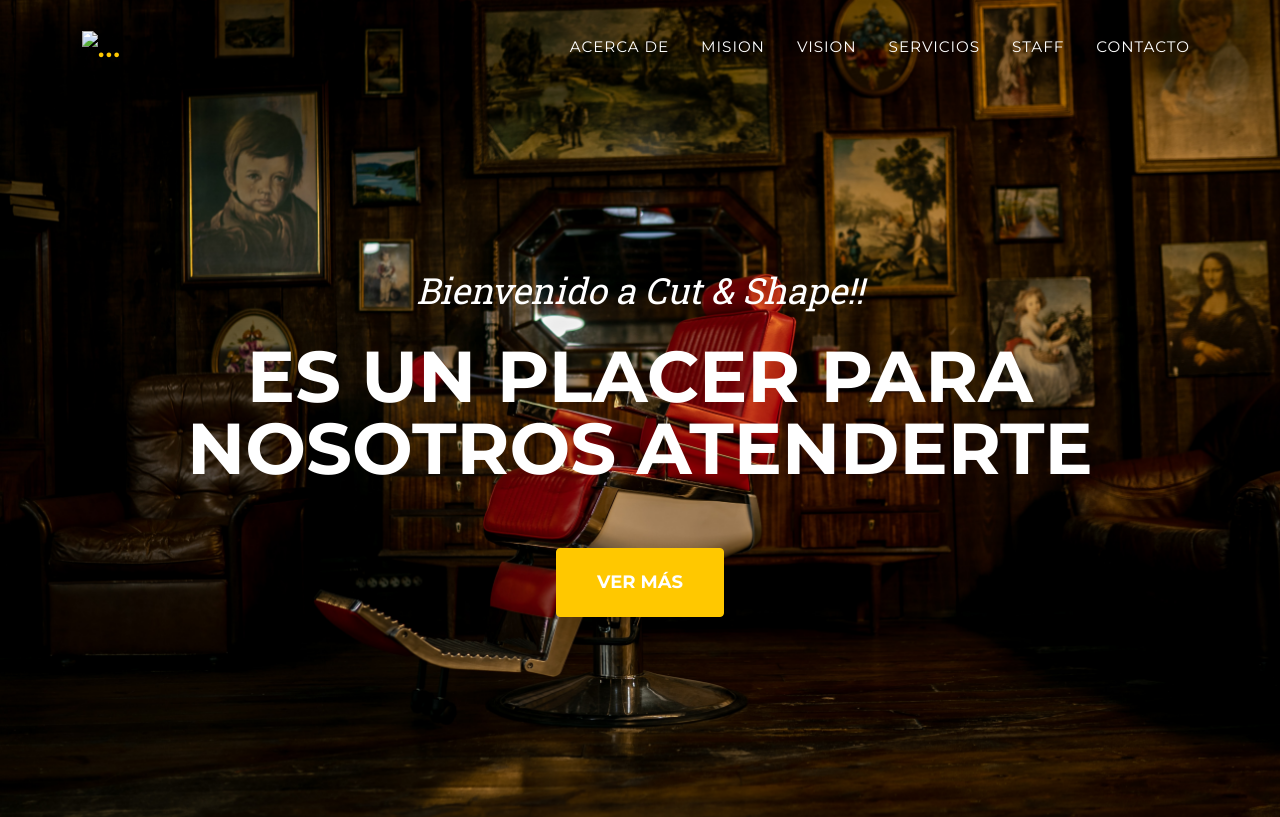
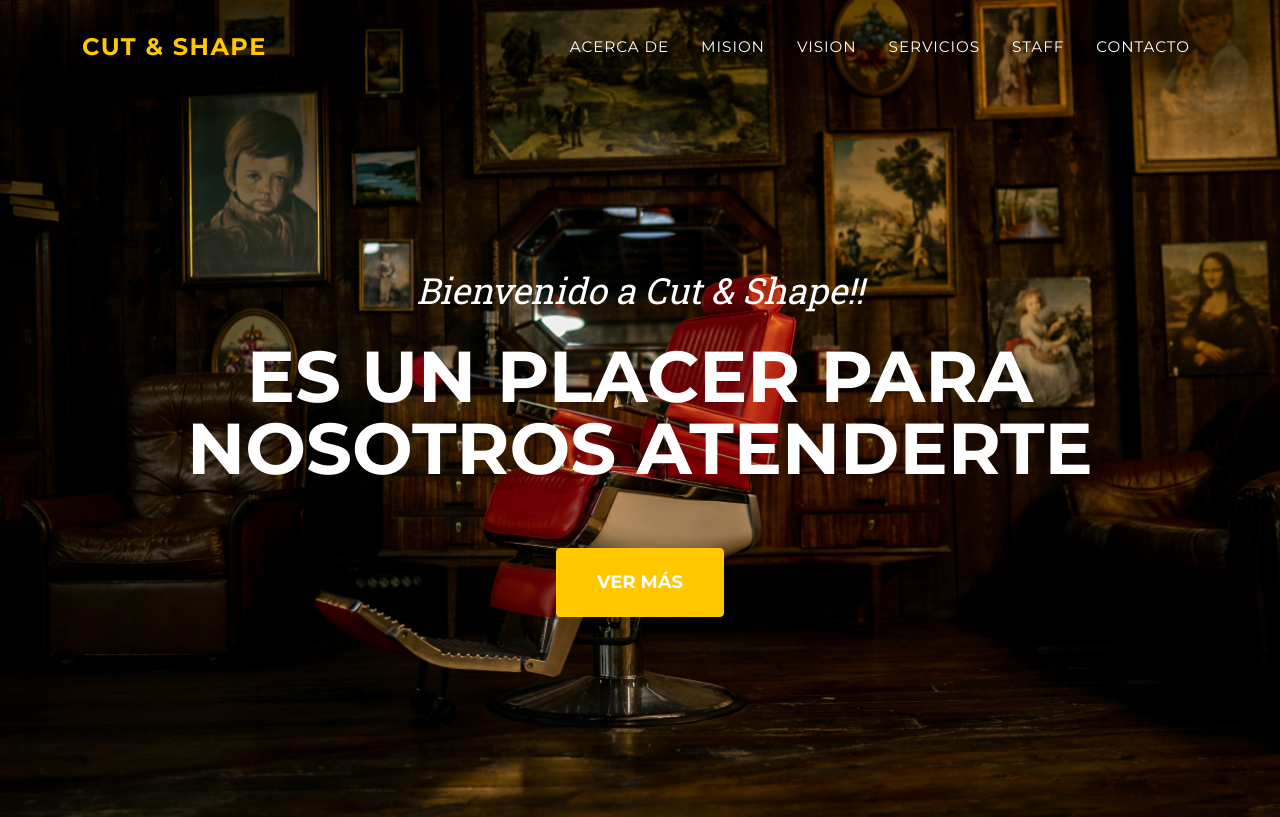
Before and after one commit to dagr27/cutAndShapeBarberShop, a plain HTML site: page index.html in a window 1280 px wide. Drawn offline with nearby package versions, Linux system fonts and the light colour scheme.

Commit message:
Añadiendo header title logo

```diff
--- a/index.html
+++ b/index.html
@@ -19,7 +19,7 @@
     <body style="background-color: black;" id="page-top">
         <nav class="navbar navbar-expand-lg navbar-dark fixed-top" id="mainNav">
             <div class="container">
-                <a class="navbar-brand" href="#page-top"><img src="" alt="..." /></a>
+                <a class="navbar-brand" href="#page-top">Cut & Shape</a>
                 <button class="navbar-toggler" type="button" data-bs-toggle="collapse" data-bs-target="#navbarResponsive" aria-controls="navbarResponsive" aria-expanded="false" aria-label="Toggle navigation">
                     Menú
                     <i class="fas fa-bars ms-1"></i>
```
